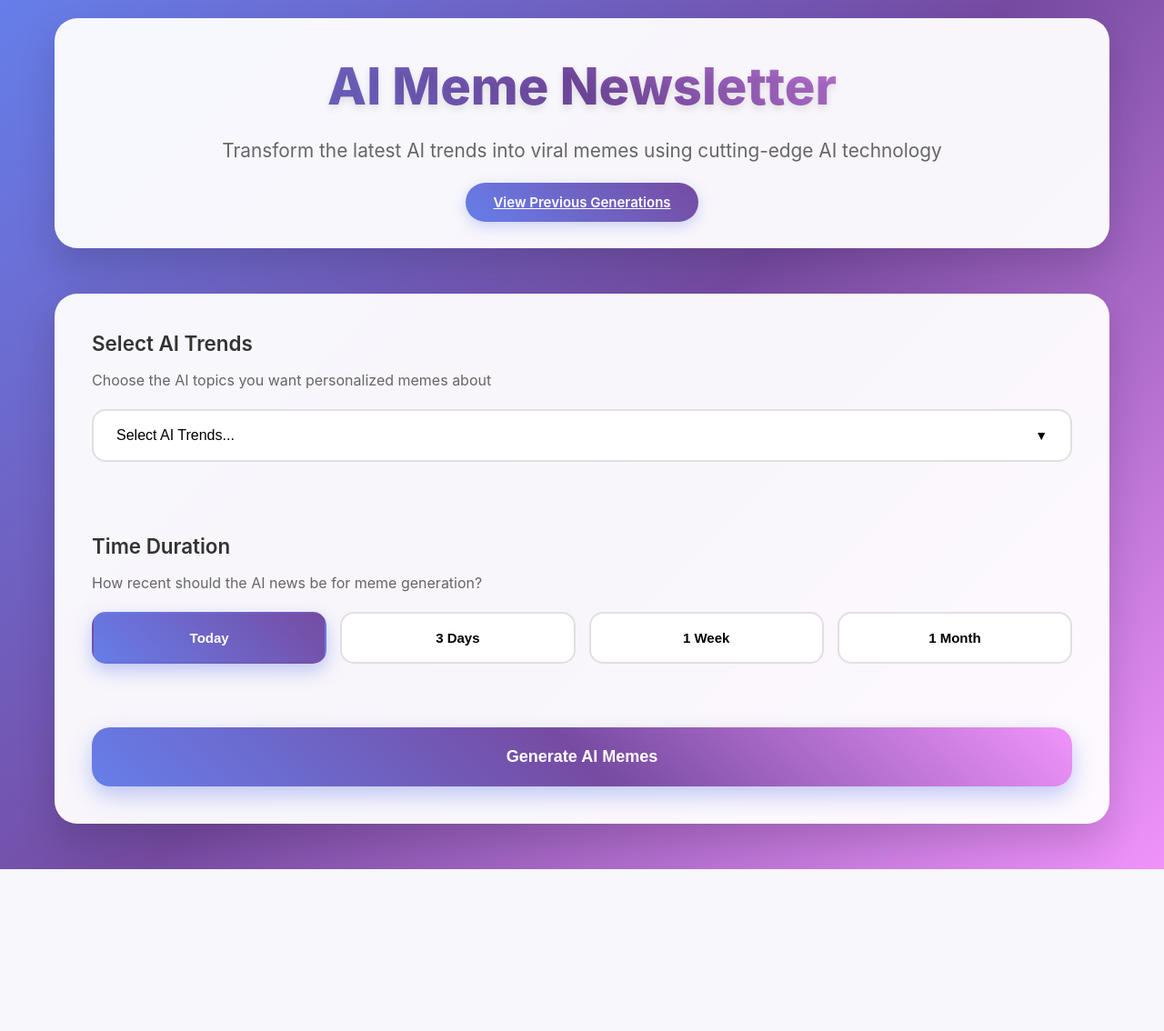
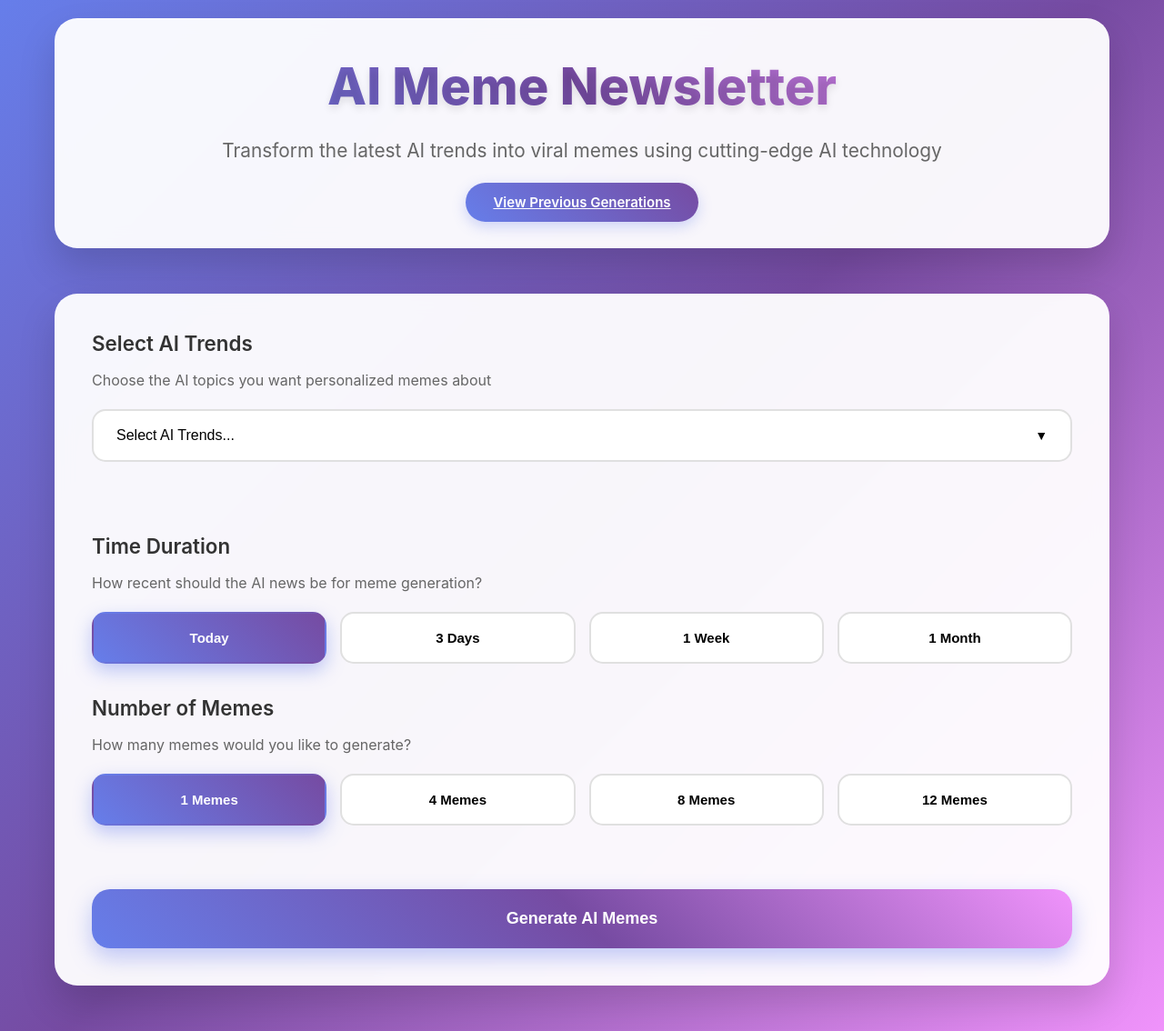
Before and after one commit to bamarler/DailyMemeDigest, a Flask app: page / in a window 1280 px wide. Shown: the whole page at 91% size. Before the commit the page ends 956 px from the top, so only its background shows below. Run offline with Flask 3, Linux system fonts and the light colour scheme.

Commit message:
forgot to commit templates folder in previous commit

```diff
--- a/templates/index.html
+++ b/templates/index.html
@@ -81,6 +81,26 @@
                     </div>
                 </div>
 
+                <div class="form-section">
+                    <h3>Number of Memes</h3>
+                    <p>How many memes would you like to generate?</p>
+
+                    <div class="memes-buttons">
+                        <button class="memes-btn active" data-memes="1">
+                            1 Memes
+                        </button>
+                        <button class="memes-btn" data-memes="4">
+                            4 Memes
+                        </button>
+                        <button class="memes-btn" data-memes="8">
+                            8 Memes
+                        </button>
+                        <button class="memes-btn" data-memes="12">
+                            12 Memes
+                        </button>
+                    </div>
+                </div>
+
                 <button class="generate-btn" id="generateBtn">
                     Generate AI Memes
                 </button>
```
